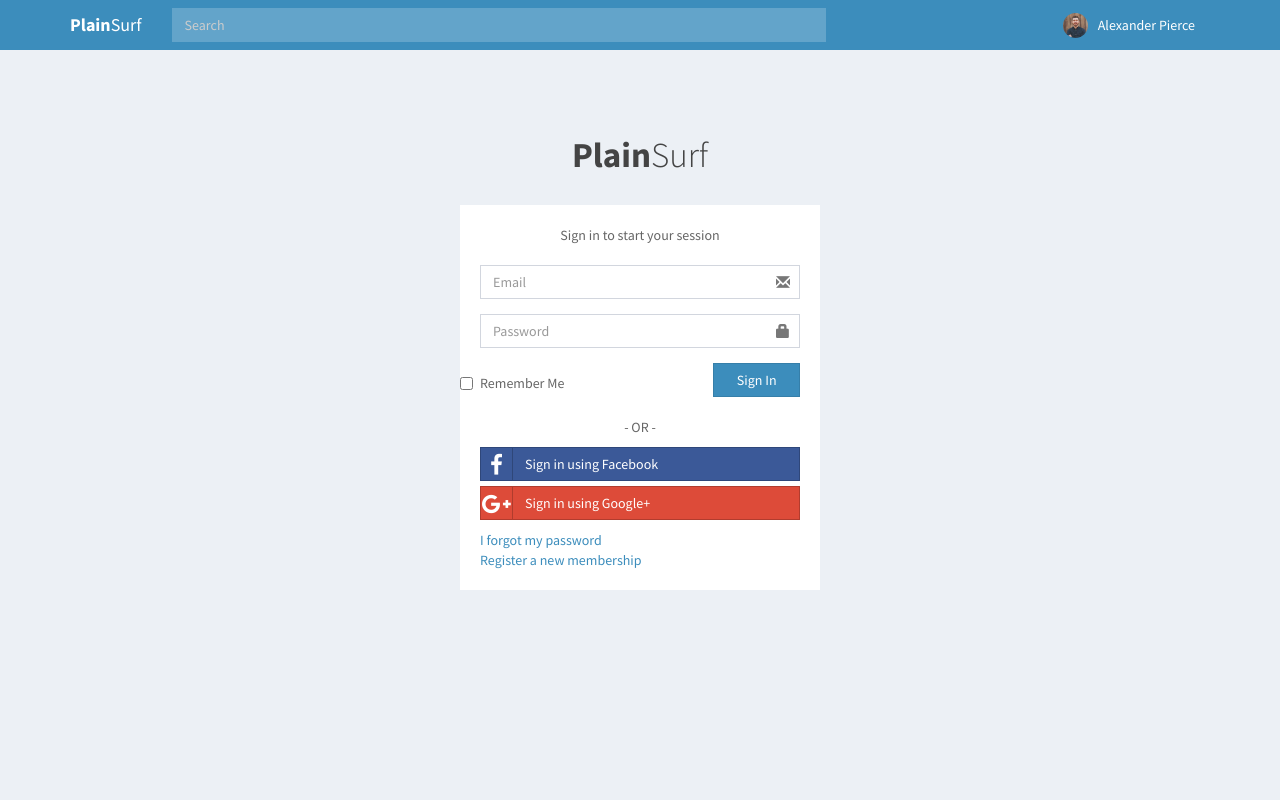
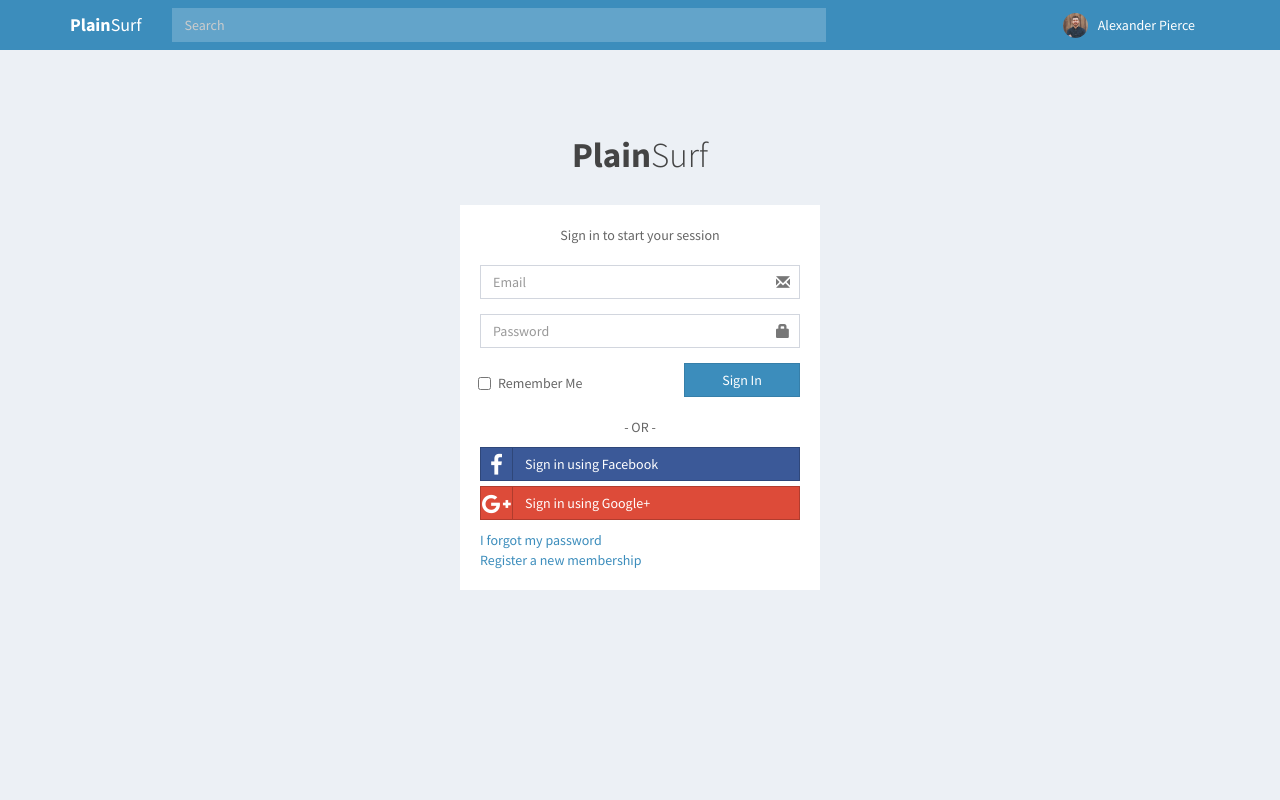
Before and after one commit to shaikh1280/ps_ui, a PHP site: page /login.php in a window 1280 px wide. Run offline with PHP 8.4, Linux system fonts and the light colour scheme.

Commit message:
fix login button and remember issues

```diff
--- /dev/null
+++ b/assets/plainsurf/css/user/login.css
@@ -0,0 +1,14 @@
+/*
+To change this license header, choose License Headers in Project Properties.
+To change this template file, choose Tools | Templates
+and open the template in the editor.
+*/
+/*
+    Created on : 3 Mar, 2018, 5:36:47 PM
+    Author     : suhas
+*/
+
+
+.container .remember-login{
+    padding-left: 33px;
+}
--- a/login.php
+++ b/login.php
@@ -1,5 +1,6 @@
 <html style="height: auto; min-height: 100%;"><head>
         <?php include('./include/global_header.php') ?>
+        <link rel="stylesheet" href="./assets/plainsurf/css/user/login.css">
     </head>
     <!-- ADD THE CLASS layout-top-nav TO REMOVE THE SIDEBAR. -->
     <body class="skin-blue layout-top-nav" style="height: auto; min-height: 100%;">
@@ -30,7 +31,7 @@
                                     <span class="glyphicon glyphicon-lock form-control-feedback"></span>
                                 </div>
                                 <div class="row">
-                                    <div class="col-xs-8">
+                                    <div class="col-xs-7 remember-login">
                                         <div class="checkbox icheck">
                                             <label>
                                                 <input type="checkbox"> Remember Me
@@ -38,7 +39,7 @@
                                         </div>
                                     </div>
                                     <!-- /.col -->
-                                    <div class="col-xs-4">
+                                    <div class="col-xs-5">
                                         <button type="submit" class="btn btn-primary btn-block btn-flat">Sign In</button>
                                     </div>
                                     <!-- /.col -->
```
